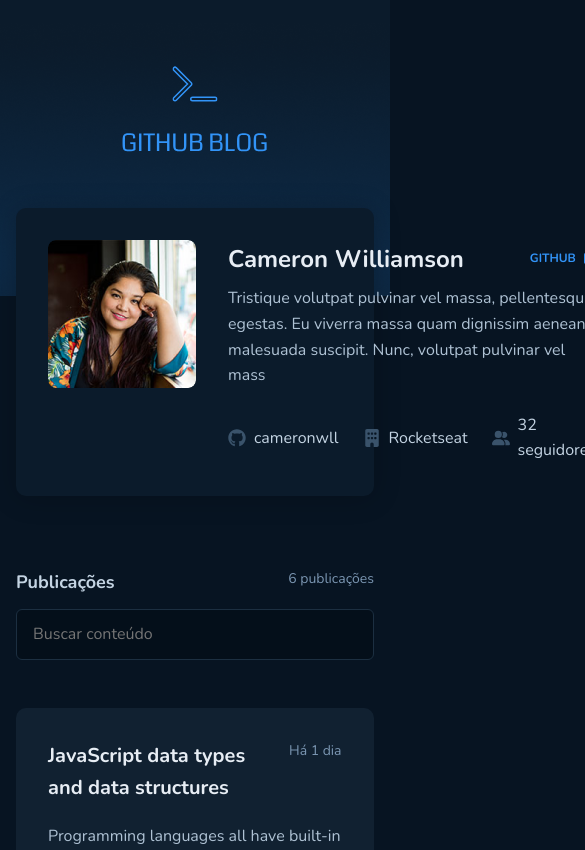
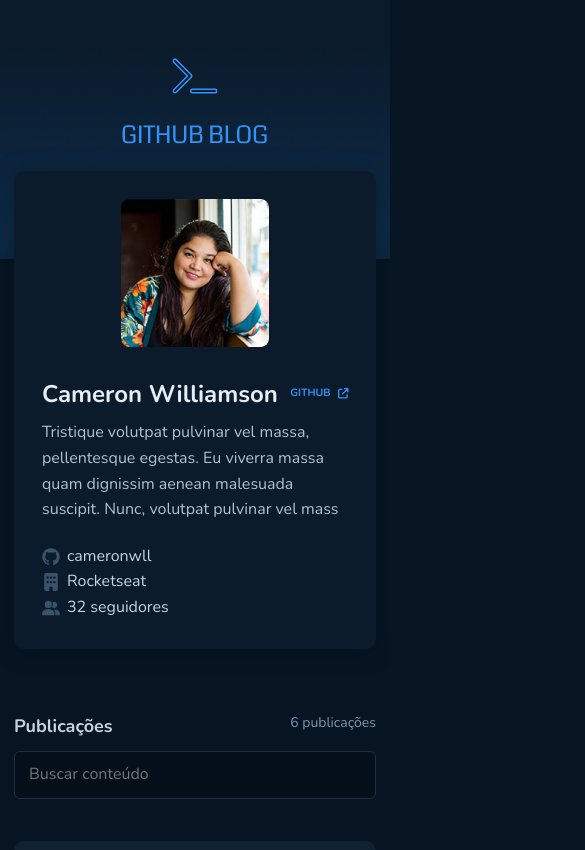
Before and after one commit to franciniltonsoaresmenzes/github-blog, a React (Vite) app: page / in a window 390 px wide. Shown: the top 850 px of the page, 585 px wide, since content can reach past the window. Built offline with nearby package versions, Linux system fonts and the light colour scheme.

Commit message:
responsividade

```diff
--- a/src/components/CardProfile/styles.ts
+++ b/src/components/CardProfile/styles.ts
@@ -11,6 +11,11 @@
 
   display: flex;
   gap: 2rem;
+
+  @media (max-width: 440px) {
+    flex-direction: column;
+    align-items: center;
+  }
 `
 
 export const AvartarProfile = styled.img`
@@ -42,4 +47,8 @@
       height: 18px;
     }
   }
+
+  @media screen and (max-width: 638px) {
+    display: block;
+  }
 `
--- a/src/pages/Post/components/HeaderCard/styles.ts
+++ b/src/pages/Post/components/HeaderCard/styles.ts
@@ -33,4 +33,8 @@
       height: 18px;
     }
   }
+
+  @media (max-width: 450px) {
+    flex-direction: column;
+  }
 `
--- a/src/pages/Post/index.tsx
+++ b/src/pages/Post/index.tsx
@@ -4,7 +4,7 @@
 export function Post() {
   return (
     <>
-      <HeaderCard />{' '}
+      <HeaderCard />
       <PostContent>
         Programming languages all have built-in data structures, but these often
         differ from one language to another. This article attempts to list the
--- a/src/styles/global.ts
+++ b/src/styles/global.ts
@@ -31,4 +31,10 @@
   a {
     text-decoration: none;
   }
+
+  @media (max-width: 638px) {
+    html {
+      font-size: 87.5%;
+    }
+  }
 `
```
